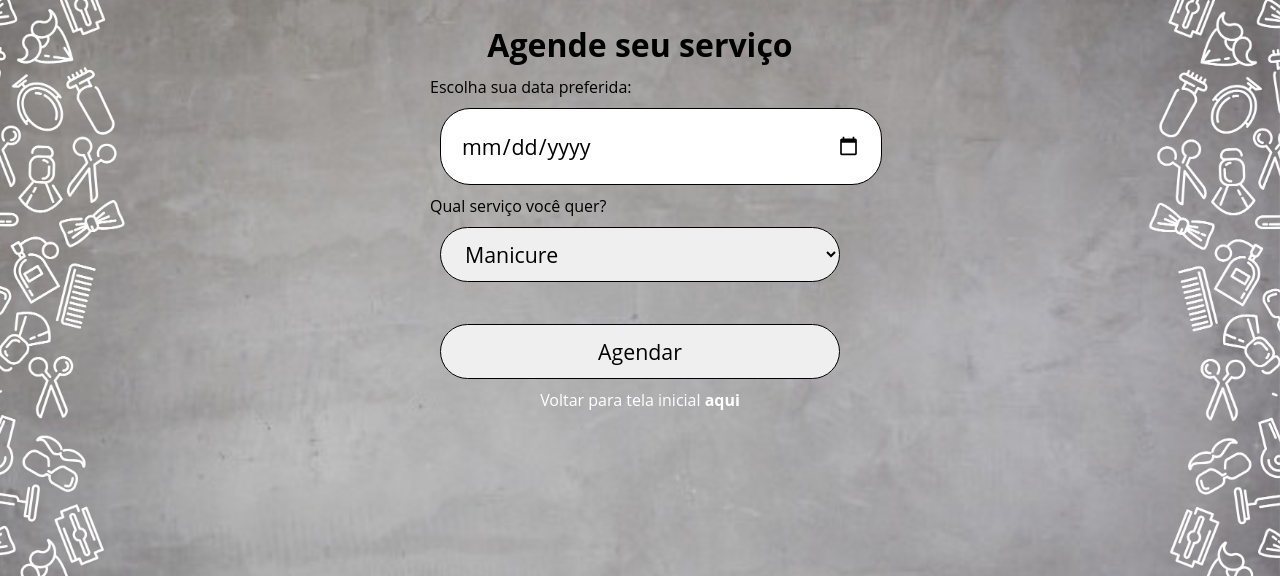
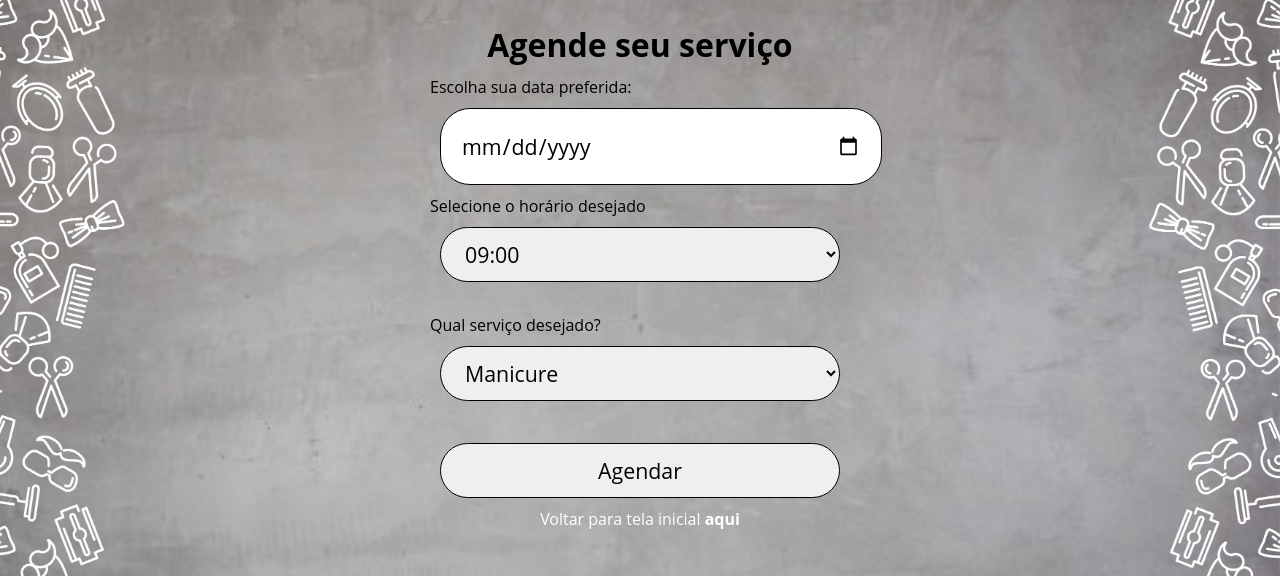
Before and after one commit to TechCab/EspacoBela, a PHP site: page /views/agendamento.php in a window 1280 px wide. Shown: the part 137-713 px from the top of the page. Run offline with PHP 8.4, Linux system fonts and the light colour scheme.

Commit message:
inclusão lista horas

```diff
--- a/views/agendamento.php
+++ b/views/agendamento.php
@@ -13,7 +13,20 @@
 <form method = "POST">
     <p>Escolha sua data preferida:</p>
     <input type="date" name="dataAgenda_client" required="required"  placeholder="Dia do agendamento">
-	<p>Qual serviço você quer?</p>
+    <p>Selecione o horário desejado</p>
+	<select name="servico">
+		<option>09:00</option>
+		<option>10:00</option>
+		<option>11:00</option>
+		<option>12:00</option>
+        <option>14:00</option>
+        <option>16:00</option>
+        <option>17:00</option>
+        <option>18:00</option>
+        <option>19:00</option>
+        <option>20:00</option>
+	</select><br />
+	<p>Qual serviço desejado?</p>
 	<select name="servico">
 		<option>Manicure</option>
 		<option>Pedicure</option>
```
